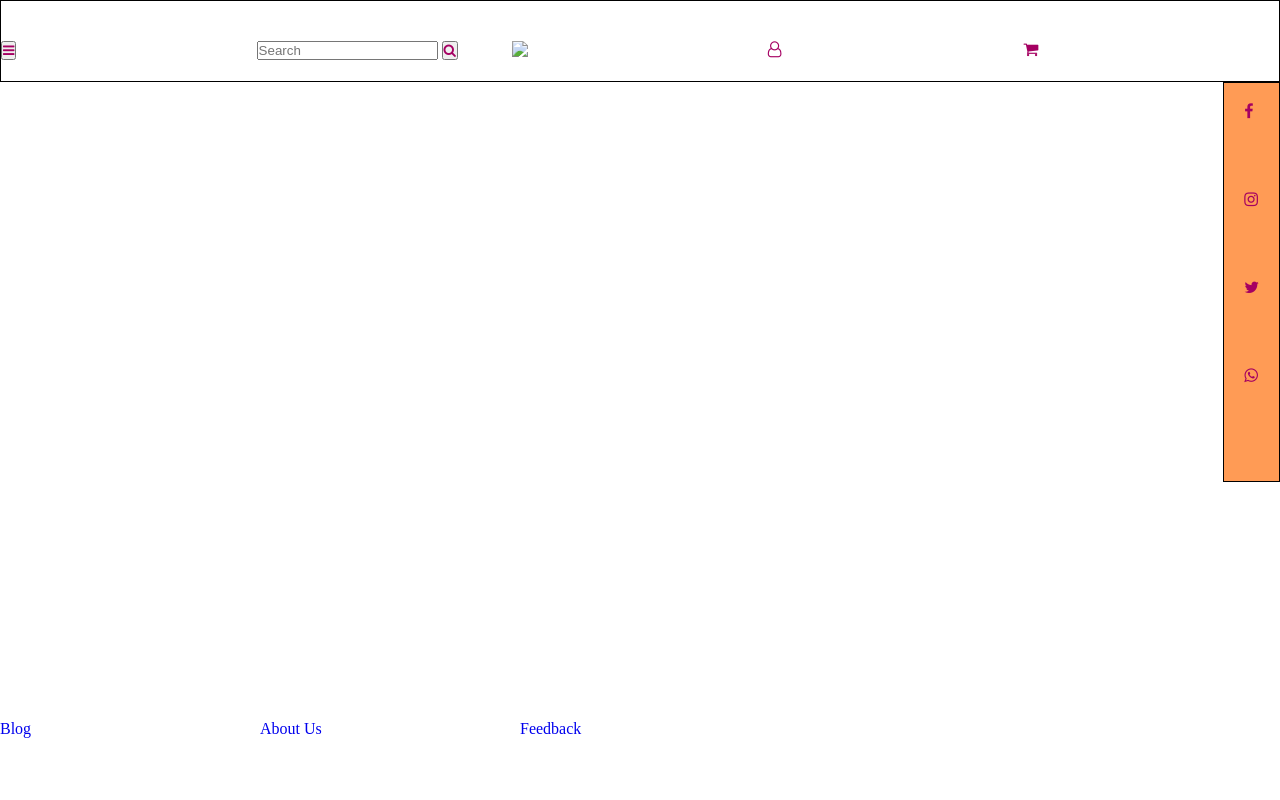
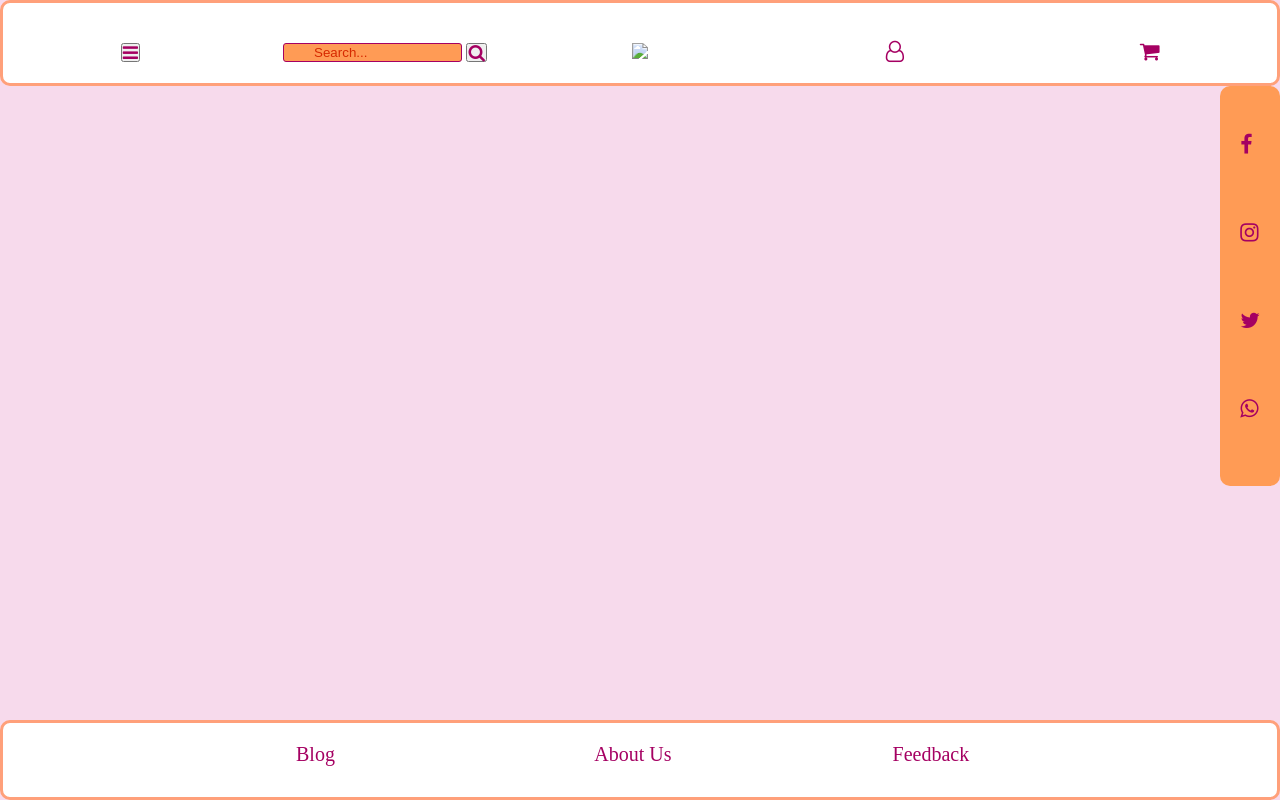
Before and after one commit to ThaarushiN/OnlinePetCareSystem, a PHP site: page / in a window 1280 px wide. Run offline with PHP 8.4, Linux system fonts and the light colour scheme.

Commit message:
styling 3

```diff
--- a/index.html
+++ b/index.html
@@ -13,19 +13,19 @@
 		<div class="topbar">
 			<div class="menu">
 				<button class="verticalmenu" onclick="hideCont()" name="menubtn">
-					<i class="fa fa-bars"></i>
+					<i class="fa fa-bars fa-lg"></i>
 				</button>
 				<div id="menuitem" style="visibility: hidden;" >
-					<a href="#">Search by Pet</a><br>
-					<a href="#">Vet Channeling & Pet Sitting</a><br>
+					<a href="#">Search by Pet</a>
+					<a href="#">Vet Channeling & Pet Sitting</a>
 					<a href="#">Pet Advice</a>
 				</div>
 			</div><!- menu -->
 
 			<div class="searchbar">
 				<form>
-					<input type="text" name="searchbox" placeholder="Search">
-					<button type="submit" name=btnsearch><i class="fa fa-search"></i></button>
+					<input type="text" name="searchbox" placeholder="	Search..." id="searchbar">
+					<button type="submit" name=btnsearch><i class="fa fa-search fa-lg	"></i></button>
 				</form>
 			</div><!-- searchbar -->
 
@@ -33,21 +33,21 @@
 				<img src="#">
 			</div>
 			<div class="dashboard">
-				<a href="#"><i class="fa fa-user-o"></i></a>
+				<a href="#"><i class="fa fa-user-o fa-lg	"></i></a>
 			</div>
 
 			<div class="gotocart">
-				<a href=""><i class="fa fa-shopping-cart"></i></a>
+				<a href=""><i class="fa fa-shopping-cart fa-lg	"></i></a>
 			</div>
 
 		</div><!-- topbar -->
 
 		<div class="socialmedia">
 			<ul>
-					<li><a href="#"><i class="fa fa-facebook"></i></a></li>
-					<li><a href="#"><i class="fa fa-instagram"></i></a></li>
-					<li><a href="#"><i class="fa fa-twitter"></i></a></li>
-					<li><a href="#"><i class="fa fa-whatsapp"></i></a></li>
+				<li><a href="#"><i class="fa fa-facebook fa-lg	"></i></a></li>
+				<li><a href="#"><i class="fa fa-instagram fa-lg	"></i></a></li>
+				<li><a href="#"><i class="fa fa-twitter fa-lg	"></i></a></li>
+				<li><a href="#"><i class="fa fa-whatsapp fa-lg	"></i></a></li>
 			</ul>
 		</div><!-- socialmedia -->
 
@@ -62,6 +62,7 @@
 				<li><a href="#">Feedback</a></li>
 			</ul>
 		</div>
+
 	</div><!-- wrapper -->
 
 </body>
--- a/styles/homestyle.css
+++ b/styles/homestyle.css
@@ -4,16 +4,33 @@
     box-sizing: border-box;
 }
 
+body
+{
+	background-color: 	#f7daec;
+}
+
+a:link
+{
+	color: #A50062;
+}
+
+a:visited
+{
+	color: #D62900;
+}
+
 i
 {
 	color: #A50062;
-	border: none;
+	/*border-style: none;*/
+	height: 5px;
 }
 
 div{
 	/*border-style: solid;*/
 	align-items: center;
 	justify-content: center;
+	border-radius: 10px;
 }
 
 
@@ -28,42 +45,88 @@ ul li a
 	text-decoration: none;
 }
 
+.topbar
+{
+	border-style: solid;
+	border-width: medium	;
+	padding-top: 40px;
+	padding-bottom: 40px;
+	width: 100%;
+	color: #FFA07A;
+	background-color: 	#FFFFFF;
+}
+
+.menu, .searchbar, .logo, .dashboard, .gotocart
+{
+	display: flex;
+	align-items: center;
+	justify-content: center;
+}
+
 .menu
 {
 	position: relative;
-	display: block;
 	width: 20%;
 	float: left;
 }
 
+.menu form, button
+{
+	display: inline-block;
+}
+
+
 #menuitem
 {
+	height: 150px;
+	float: left;
 	position: absolute;
 	padding: 8px 8px 8px 8px;
 	/*visibility: hidden;*/
+	background-color: #FFFFFF;
+	border-style: solid;
+	border-width: thin;
+	color: #FFA07A;
+	margin-top:180px ;
+}
+
+#menuitem a
+{
+	text-decoration: none;
+	padding: 8px 16px;
+	margin-top: 	5px;
+	display: 	block	;
+}
+
+#menuitem a:hover
+{
 	background-color: #FF9B55;
 }
 
-.menuitem a
-{
-	text-decoration: none;
-	min-width: 100px;
-}
-
-.topbar
-{
-	border-style: solid;
-	border-width: thin;
-	padding-top: 40px;
-	padding-bottom: 40px;
-	width: 100%;
-}
 
 .searchbar
 {
 	float: left;
 	/*padding-left: 20px;*/
 	width: 20%;
+}
+
+::placeholder {
+  color: #D62900;
+  opacity: 1;
+}
+
+::-ms-input-placeholder { /* Microsoft Edge */
+  color: #D62900;
+}
+
+#searchbar
+{
+	border: solid	#A50062;
+	border-width: thin;
+	border-radius: 3px;
+	height: 	19px;
+	background-color: 	#FF9B55;
 }
 
 .logo
@@ -90,29 +153,38 @@ ul li a
 {
 	display: block;
 	float: right;
-	border-style: solid;
-	border-width: thin;
+	border-style: none;
 	height: 400px;
-	background-color: #FF9B55;
+	background-color: #FF9B55 /*#FFA07A*/;
 }
 
 .socialmedia ul li
 {
 	display: block;
-	padding: 20px 20px 50px 20px;
+	padding: 50px 20px 20px 20px;
 }
 
 .footerlink
 {
-	position: fixed;
+	position: absolute;
 	bottom: 0;
 	width: 100%;
 	height: 10%;
+	color: #FFA07A;
+	border-style: solid;
+	border-width: medium	;
+	background-color: 	#FFFFFF;
+}
+
+.footerlink ul
+{
+	margin-left: 23%;
 }
 
 .footerlink ul li
 {
 	display: inline-block;
-	width: 20%;
-	align-self: center;
+	width: 30%;
+	padding: 2% 0;
+	font-size: 	20px;
 }
```
Lines whose indentation alone changed are shown as unchanged.
